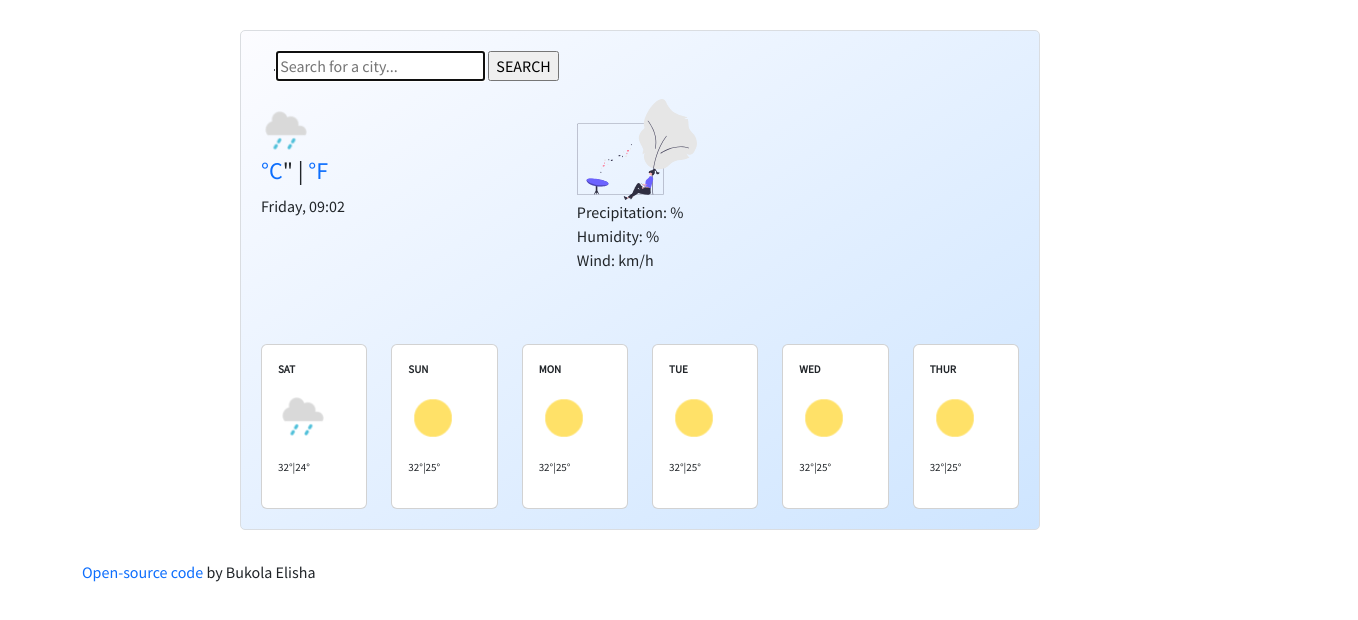
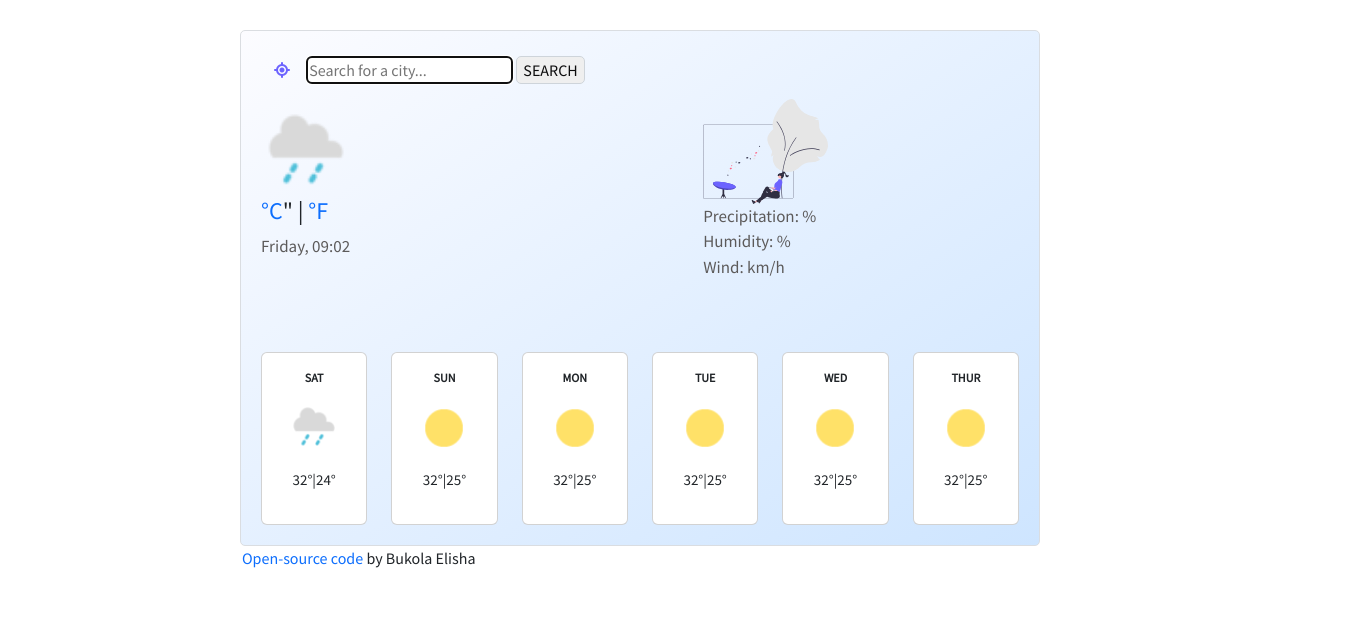
Before and after one commit to bukielady/my-weather-project, a plain HTML site: page index.html in a window 1280 px wide. Shown: the whole page, 1358 px wide, since content can reach past the window. Drawn offline with nearby package versions, Linux system fonts and the light colour scheme; a web font is replaced by a local one.

Commit message:
Styled the cards

```diff
--- a/index.html
+++ b/index.html
@@ -37,26 +37,27 @@
               <i class="fa-solid fa-location-crosshairs"></i>
             </button>
           </div>
-          <div class="col-5">
+          <div class="col-7">
             <form id="search-form">
               <input
+                class="search-bar"
                 type="text"
                 id="city-search"
                 placeholder="Search for a city..."
                 autocomplete="off"
                 autofocus="on"
               />
-              <input type="submit" value="SEARCH" />
+              <input class="search-button" type="submit" value="SEARCH" />
             </form>
           </div>
           <br />
           <br />
 
           <div class="row">
-            <div class="col-5">
+            <div class="col-7">
               <h2 id="city"></h2>
               <h4>
-                <img src="images/rain_light.png" width="50" />
+                <img src="images/rain_light.png" width="90" />
                 <div class="temperature-results">
                   <span class="current-temperature" id="temperature"></span>
                   <span class="units">
@@ -70,8 +71,8 @@
                 <li id="condition"></li>
               </ul>
             </div>
-            <div class="col-7">
-              <img src="images/weathergirl.svg" alt="" width="120" />
+            <div class="col-5">
+              <img src="images/weathergirl.svg" alt="" width="125" />
               <ul>
                 <li>Precipitation: <span id="precipitation"></span>%</li>
                 <li>Humidity: <span id="humidity"></span>%</li>
@@ -89,7 +90,11 @@
               <div class="card-body">
                 <p class="weekdays">SAT</p>
                 <p class="weather-condition">
-                  <img src="images/rain_light.png" width="50" />
+                  <img
+                    class="weather-icon"
+                    src="images/rain_light.png"
+                    width="50"
+                  />
                 </p>
                 <p class="temperature">32°|24°</p>
               </div>
@@ -100,7 +105,7 @@
               <div class="card-body">
                 <p class="weekdays">SUN</p>
                 <p class="weather-condition">
-                  <img src="images/sunny.png" width="50" />
+                  <img class="weather-icon" src="images/sunny.png" width="50" />
                 </p>
                 <p class="temperature">32°|25°</p>
               </div>
@@ -111,7 +116,7 @@
               <div class="card-body">
                 <p class="weekdays">MON</p>
                 <p class="weather-condition">
-                  <img src="images/sunny.png" width="50" />
+                  <img class="weather-icon" src="images/sunny.png" width="50" />
                 </p>
                 <p class="temperature">32°|25°</p>
               </div>
@@ -122,7 +127,7 @@
               <div class="card-body">
                 <p class="weekdays">TUE</p>
                 <p class="weather-condition">
-                  <img src="images/sunny.png" width="50" />
+                  <img class="weather-icon" src="images/sunny.png" width="50" />
                 </p>
                 <p class="temperature">32°|25°</p>
               </div>
@@ -133,7 +138,7 @@
               <div class="card-body">
                 <p class="weekdays">WED</p>
                 <p class="weather-condition">
-                  <img src="images/sunny.png" width="50" />
+                  <img class="weather-icon" src="images/sunny.png" width="50" />
                 </p>
                 <p class="temperature">32°|25°</p>
               </div>
@@ -144,7 +149,7 @@
               <div class="card-body">
                 <p class="weekdays">THUR</p>
                 <p class="weather-condition">
-                  <img src="images/sunny.png" width="50" />
+                  <img class="weather-icon" src="images/sunny.png" width="50" />
                 </p>
                 <p class="temperature">32°|25°</p>
               </div>
--- a/src/style.css
+++ b/src/style.css
@@ -4,28 +4,41 @@ a {
 form {
   margin: 0 auto;
   position: relative;
-  right: 50px;
+  right: 20px;
+  top: 5px;
 }
 ul {
   list-style: none;
+  color: rgb(92, 90, 90);
+  font-size: 17px;
   padding-left: 0;
   margin: 0;
+}
+footer {
+  position: relative;
+  left: 160px;
+  bottom: 30px;
 }
 .btn {
   margin: 0 auto;
   border-radius: 10px;
+  color: #6c63ff;
 }
-.button:hover {
+.btn:hover {
   transition: fill 0.3s;
 }
 .container {
   font-family: "Source Sans Pro", sans-serif;
 }
+.card:hover {
+  background-color: inherit;
+}
 .fa-location-crosshairs {
   width: 200;
 }
 .temperature {
-  font-size: 11px;
+  font-size: 15px;
+  text-align: center;
 }
 .weather-app {
   margin: 30px auto;
@@ -33,11 +46,28 @@ ul {
   border: 1px solid #dadde1;
   border-radius: 5px;
   background: linear-gradient(to top left, #cee5ffff, #fcfcffff);
-  padding: ;
   width: 800px;
 }
 .weekdays {
-  font-size: 11px;
+  font-size: 12px;
   font-weight: bold;
-  text-align: left;
+  text-align: center;
 }
+.weather-icon {
+  display: block;
+  margin: 0 auto;
+}
+.search-button {
+  color: #0d0d0e;
+  border: 1px solid #ced4da;
+  border-radius: 5px;
+}
+.search-bar {
+  border: 1px solid #ced4da;
+  border-radius: 5px;
+}
+.search-button:hover {
+  transition: fill 0.3s;
+  cursor: pointer;
+  background-color: #a8a5dd;
+}
```
